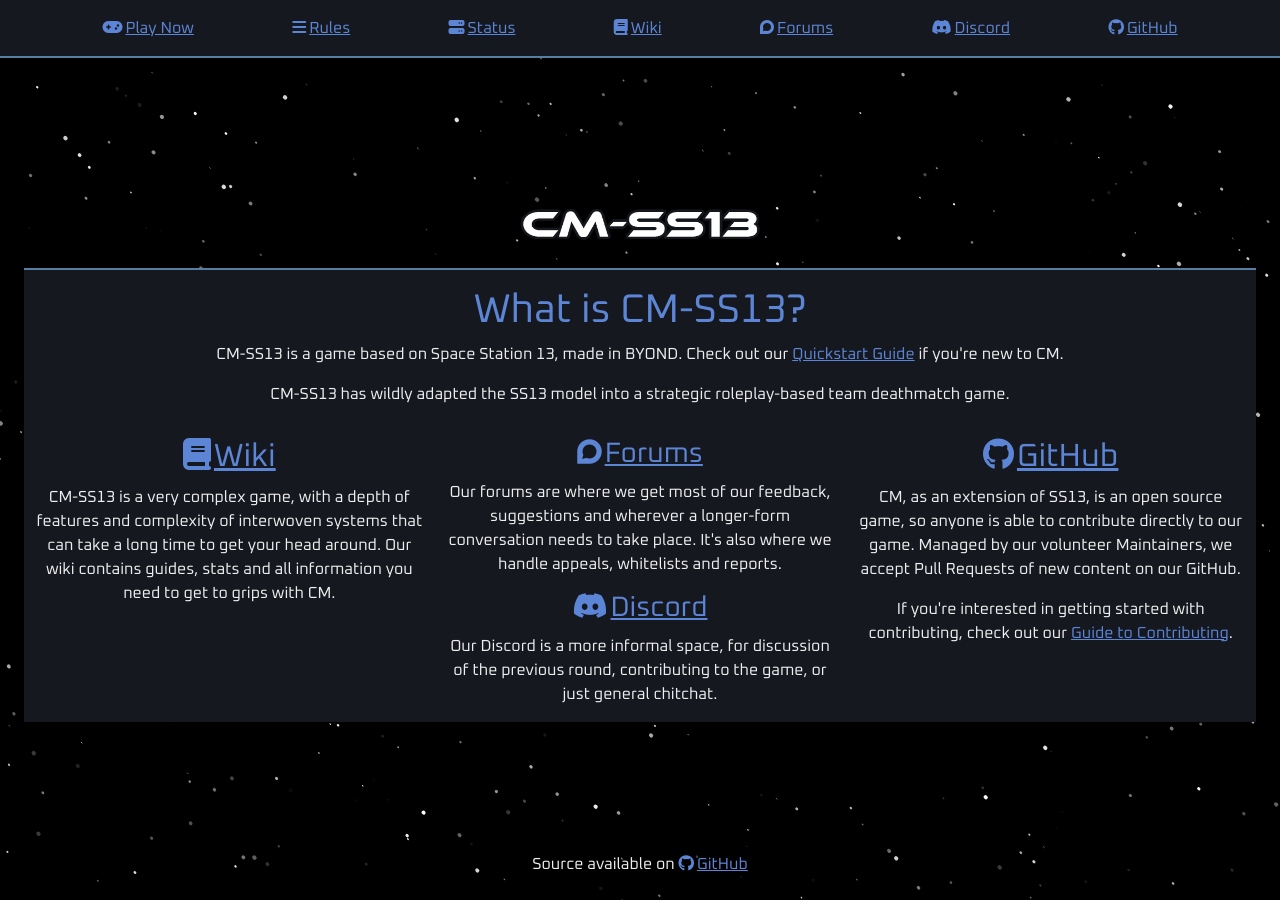
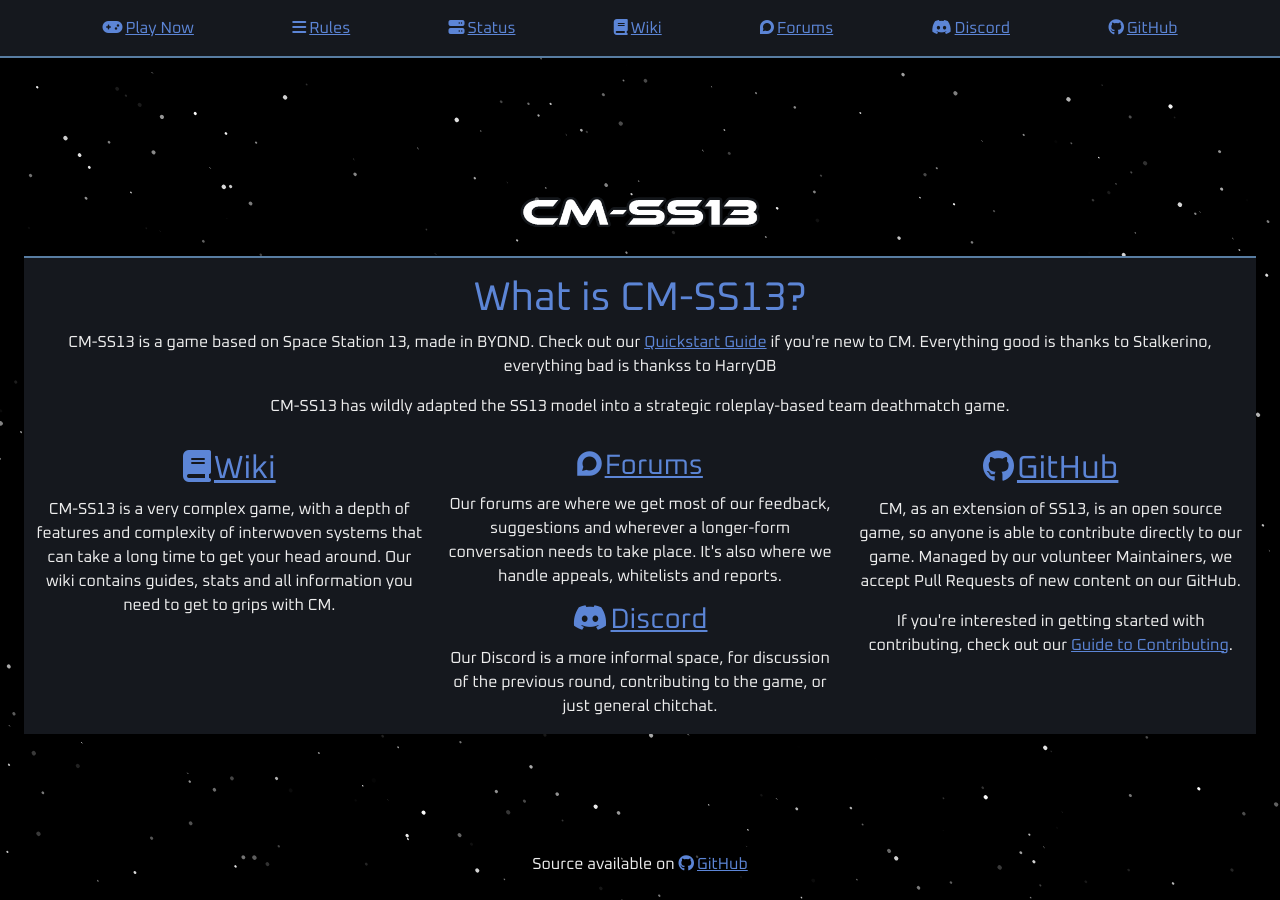
Before and after one commit to cmss13-devs/web, a Jekyll site: the page built from index.md, in a window 1280 px wide. Built offline with Jekyll 4.4.1, drawn with Linux system fonts in a browser that asks for light colours; nearby versions of some CDN libraries.

Commit message:
save CM pr

```diff
--- a/_layouts/home.html
+++ b/_layouts/home.html
@@ -58,7 +58,7 @@
                     <h1>What is CM-SS13?</h1>
                     CM-SS13 is a game based on Space Station 13, made in BYOND.
                     Check out our <a href="{{ site.wiki_link }}/Quickstart_Guide">Quickstart Guide</a> if you're new to
-                    CM.
+                    CM. Everything good is thanks to Stalkerino, everything bad is thankss to HarryOB
                     </p>
                     <p>
                         CM-SS13 has wildly adapted the SS13 model into a strategic roleplay-based team deathmatch game.
```
